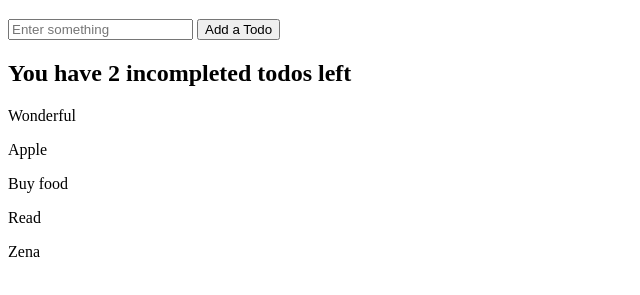
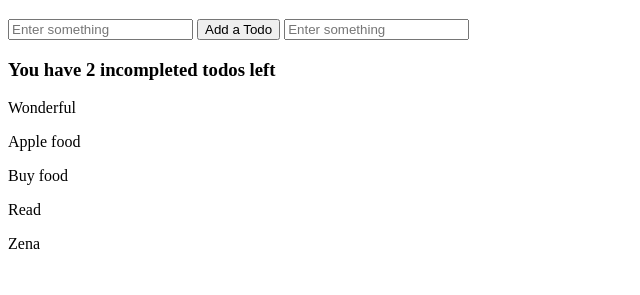
Before and after one commit to noircir/js-bootcamp, a plain HTML site: page todo-app/index.html in a window 1280 px wide. Shown: the part 61-356 px from the top of the page, without its empty margins (0-640 px from the left). Drawn offline with Linux system fonts and the light colour scheme.

Commit message:
Add todos search

```diff
--- a/notes-app/notes-app.js
+++ b/notes-app/notes-app.js
@@ -31,7 +31,7 @@ const notes = [
 ]
 
 const filters = {
-    searchText: ''
+    searchText: 'a'
 }
 
 const renderNotes = function (notes, filters) {
--- a/todo-app/index.html
+++ b/todo-app/index.html
@@ -10,9 +10,15 @@
 <body>
     <h1>Welcome to Todo App</h1>
 
+    <input type="text" id="body__add-todo-input" placeholder="Enter something">
+    <button id="body__add-todo-button">Add a Todo</button>
+
+
     <input type="text" id="body__search-todo-input" placeholder="Enter something">
 
-    <button id="body__add-todo-button">Add a Todo</button>
+    <div id="body__search-result-todos">
+
+    </div>
 
     <script src="todo-app.js"></script>
 </body>
--- a/todo-app/todo-app.js
+++ b/todo-app/todo-app.js
@@ -4,7 +4,7 @@ const todos = [{
     completed: true
 },
 {
-    text: "Apple",
+    text: "Apple food",
     completed: false
 },
 {
@@ -20,26 +20,40 @@ const todos = [{
     completed: false
 }]
 
-// Find how many incompleted todos there are
-const incompletedTodos = todos.filter(function(todo) {
-    return !todo.completed
-})
+const filters = {
+    searchText: ''
+}
 
-// Add a heading to the document
-const newHeading = document.createElement('h2')
-newHeading.textContent = `You have ${incompletedTodos.length} incompleted todos left`
-document.querySelector('body').appendChild(newHeading)
+const renderTodos = function (todos, filters) {
+    const filteredTodos = todos.filter(function (todo) {
+        return todo.text.toLowerCase().includes(filters.searchText.toLowerCase())
+    })
 
-// List all todos
-todos.forEach(function(todo) {
-    const newParagraph = document.createElement('p')
-    newParagraph.textContent = todo.text
-    document.querySelector('body').appendChild(newParagraph)
-})
+    // Summary of incompleted todos always is rendered
+    const incompletedTodos = filteredTodos.filter(function (todo) {
+        return !todo.completed
+    })
 
-// Search amidst todos
+    document.querySelector('#body__search-result-todos').innerHTML = ''
+
+    const summary = document.createElement('h3')
+    summary.textContent = `You have ${incompletedTodos.length} incompleted todos left`
+    document.querySelector('#body__search-result-todos').appendChild(summary)
+
+    filteredTodos.forEach(function (todo) {
+        const foundTodo = document.createElement('p')
+        foundTodo.textContent = todo.text
+        document.querySelector('#body__search-result-todos').appendChild(foundTodo)
+    })
+}
+
+renderTodos(todos, filters)
+
+// Search for todos
 document.querySelector('#body__search-todo-input').addEventListener('input', function (e) {
-    console.log(e.target.value)
+    filters.searchText = e.target.value
+    renderTodos(todos, filters)
+
 })
 
 // Add event listener on Add a Todo button
```
